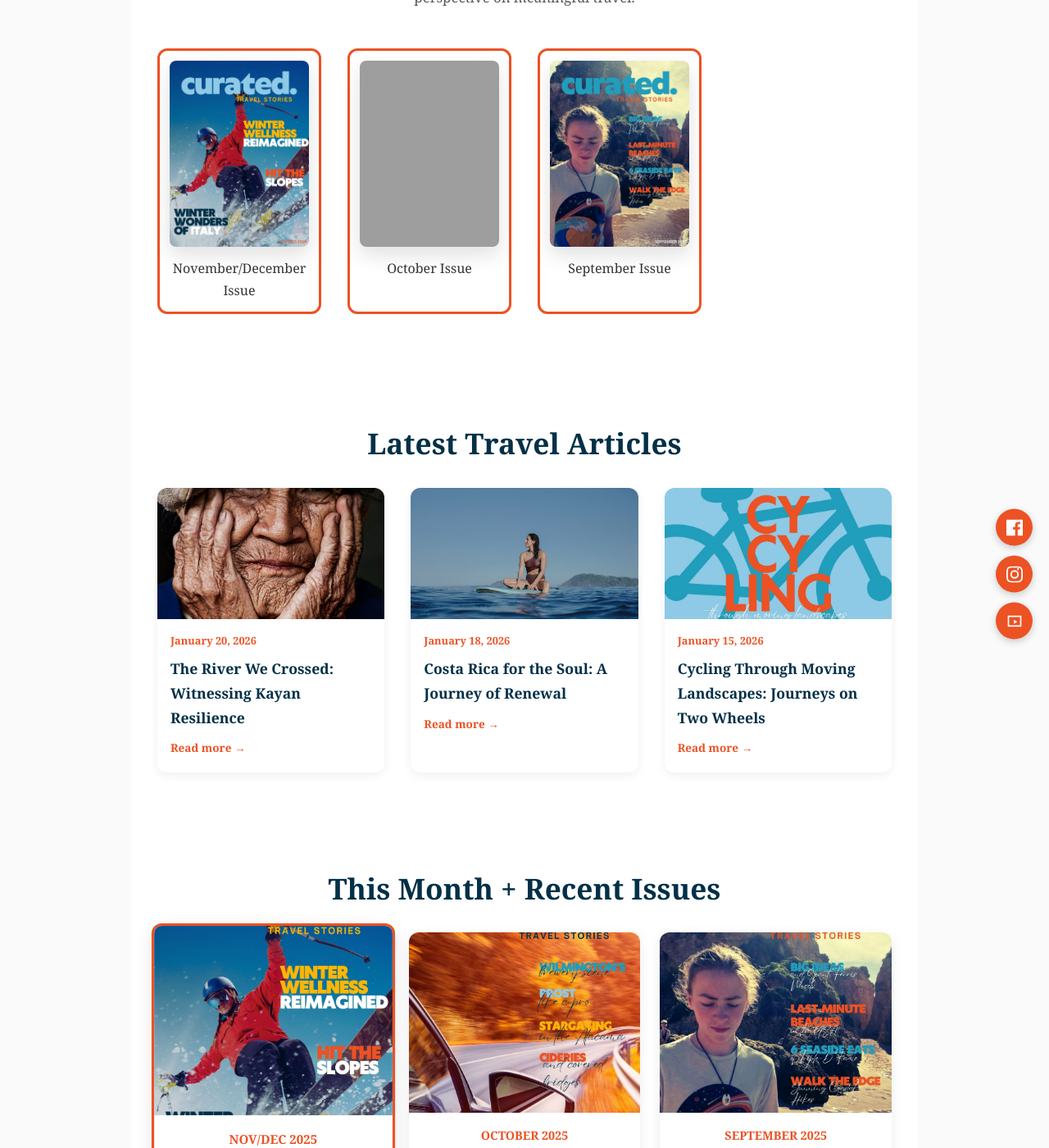
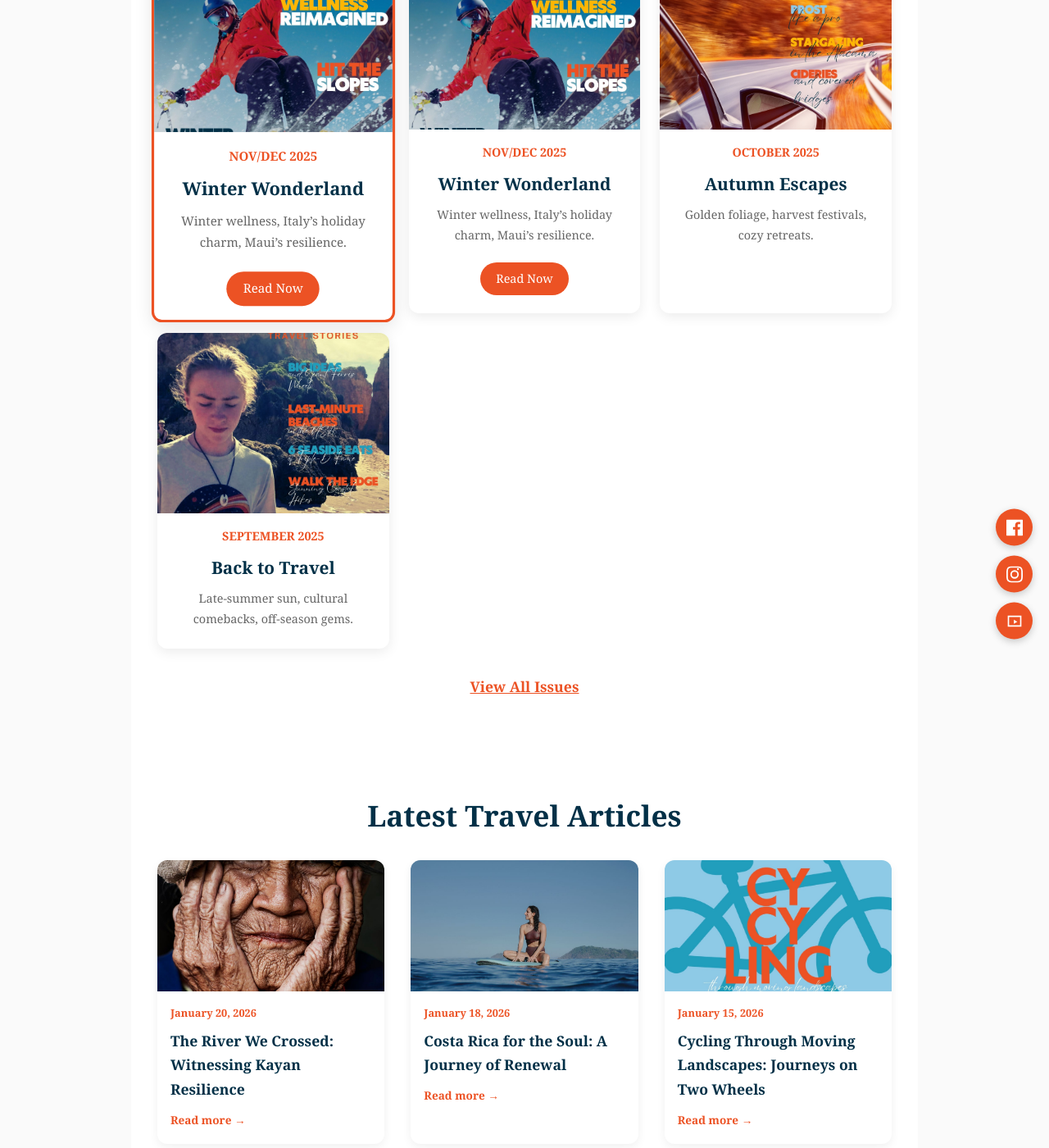
Before and after one commit to CuratedTravelMagazine/Curated-Travel-Magazine, a Jekyll site: the page built from index2.html, in a window 1280 px wide and 1400 px high, scrolled down 1804 px. Shown: the whole window at 82% size. Built offline with Jekyll 4.4.1, drawn with Linux system fonts in a browser that asks for light colours; some of the changed text lies outside the part shown; grey boxes are pictures that could not be loaded.

Commit message:
Add files via upload

```diff
--- a/index2.html
+++ b/index2.html
@@ -29,27 +29,58 @@
   </div>
 </section>
 
-<!-- ================= RECENT ISSUES ================= -->
 
-<section class="section section-white">
-  <h2>Recent Issues</h2>
-  <p class="section-intro">
-    Explore previous editions of Curated, each capturing a distinct season,
-    destination, and perspective on meaningful travel.
-  </p>
 
-  <div class="issues-grid">
-    {% assign issues = site.posts | where: "is_issue", true | sort: "date" | reverse %}
-    {% for issue in issues %}
-      {% assign is_current = issue.url == page.current_issue_url %}
-      <a href="{{ issue.url }}"
-         class="issue-card {% if is_current %}latest-issue{% endif %}">
-        <img src="{{ issue.cover_image }}" alt="{{ issue.title }}">
-        <h4>{{ issue.title }}</h4>
-      </a>
-    {% endfor %}
-  </div>
-</section>
+
+<!-- ================= Current & Past Issues Teaser ================= -->
+
+  <section class="section" style="background:#fff; padding:3rem 2rem;">
+    <div style="max-width:1200px; margin:auto; text-align:center;">
+      <h2 style="color:#023047; font-size:2.2rem; margin-bottom:1.5rem;">This Month + Recent Issues</h2>
+
+<div class="issue-teaser-grid">
+
+        <a href="issues.html" class="issue-teaser-card issue-current">
+          <img src="Curated-Nov-cover.jpg" alt="Nov/Dec 2025 - Winter Wonderland">
+          <div class="issue-teaser-info">
+            <div class="issue-teaser-month">Nov/Dec 2025</div>
+            <h3 class="issue-teaser-title">Winter Wonderland</h3>
+            <p class="issue-teaser-desc">Winter wellness, Italy’s holiday charm, Maui’s resilience.</p>
+            <span class="issue-teaser-btn">Read Now</span>
+          </div>
+        </a>
+
+<a href="issues.html" class="issue-teaser-card">
+          <img src="Curated-Nov-cover.jpg" alt="Nov/Dec 2025 - Winter Wonderland">
+          <div class="issue-teaser-info">
+            <div class="issue-teaser-month">Nov/Dec 2025</div>
+            <h3 class="issue-teaser-title">Winter Wonderland</h3>
+            <p class="issue-teaser-desc">Winter wellness, Italy’s holiday charm, Maui’s resilience.</p>
+            <span class="issue-teaser-btn">Read Now</span>
+          </div>
+        </a>
+
+        <a href="issues.html" class="issue-teaser-card">
+          <img src="Curated-Oct-cover.jpg" alt="Oct 2025 - Autumn Escapes">
+          <div class="issue-teaser-info">
+            <div class="issue-teaser-month">October 2025</div>
+            <h3 class="issue-teaser-title">Autumn Escapes</h3>
+            <p class="issue-teaser-desc">Golden foliage, harvest festivals, cozy retreats.</p>
+          </div>
+        </a>
+        <a href="issues.html" class="issue-teaser-card">
+          <img src="Curated-Sept-cover.jpg" alt="Sept 2025 - Back to Travel">
+          <div class="issue-teaser-info">
+            <div class="issue-teaser-month">September 2025</div>
+            <h3 class="issue-teaser-title">Back to Travel</h3>
+            <p class="issue-teaser-desc">Late-summer sun, cultural comebacks, off-season gems.</p>
+          </div>
+        </a>
+      </div>
+      <a href="issues.html" style="display:inline-block; color:#EC5224; font-weight:bold; font-size:1.1rem; text-decoration:underline;">View All Issues</a>
+    </div>
+  </section>
+
 
 <!-- ================= LATEST ARTICLES ================= -->
 
@@ -75,41 +106,6 @@
   </div>
 </section>
 
- <!-- Current & Past Issues Teaser -->
-  <section class="section" style="background:#fff; padding:3rem 2rem;">
-    <div style="max-width:1200px; margin:auto; text-align:center;">
-      <h2 style="color:#023047; font-size:2.2rem; margin-bottom:1.5rem;">This Month + Recent Issues</h2>
-      <div class="issue-teaser-grid">
-        <a href="issues.html" class="issue-teaser-card issue-current">
-          <img src="Curated-Nov-cover.jpg" alt="Nov/Dec 2025 - Winter Wonderland">
-          <div class="issue-teaser-info">
-            <div class="issue-teaser-month">Nov/Dec 2025</div>
-            <h3 class="issue-teaser-title">Winter Wonderland</h3>
-            <p class="issue-teaser-desc">Winter wellness, Italy’s holiday charm, Maui’s resilience.</p>
-            <span class="issue-teaser-btn">Read Now</span>
-          </div>
-        </a>
-        <a href="issues.html" class="issue-teaser-card">
-          <img src="Curated-Oct-cover.jpg" alt="Oct 2025 - Autumn Escapes">
-          <div class="issue-teaser-info">
-            <div class="issue-teaser-month">October 2025</div>
-            <h3 class="issue-teaser-title">Autumn Escapes</h3>
-            <p class="issue-teaser-desc">Golden foliage, harvest festivals, cozy retreats.</p>
-          </div>
-        </a>
-        <a href="issues.html" class="issue-teaser-card">
-          <img src="Curated-Sept-cover.jpg" alt="Sept 2025 - Back to Travel">
-          <div class="issue-teaser-info">
-            <div class="issue-teaser-month">September 2025</div>
-            <h3 class="issue-teaser-title">Back to Travel</h3>
-            <p class="issue-teaser-desc">Late-summer sun, cultural comebacks, off-season gems.</p>
-          </div>
-        </a>
-      </div>
-      <a href="issues.html" style="display:inline-block; color:#EC5224; font-weight:bold; font-size:1.1rem; text-decoration:underline;">View All Issues</a>
-    </div>
-  </section>
-
 <!-- ================= SUBSTACK ================= -->
 
 <section class="section section-white substack-section">
```
